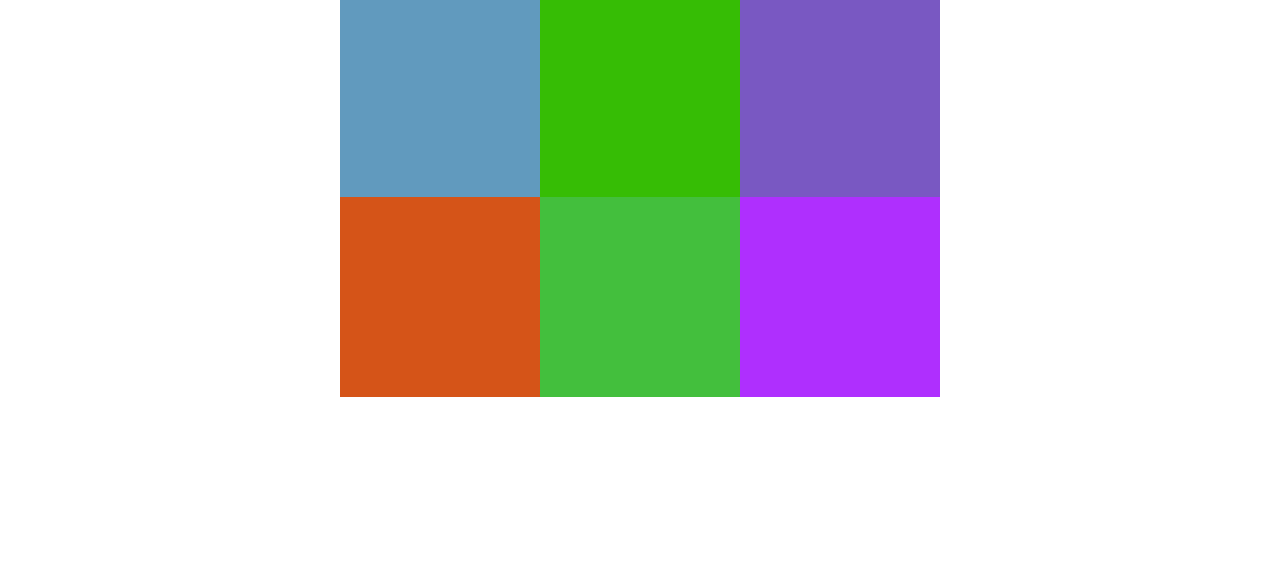
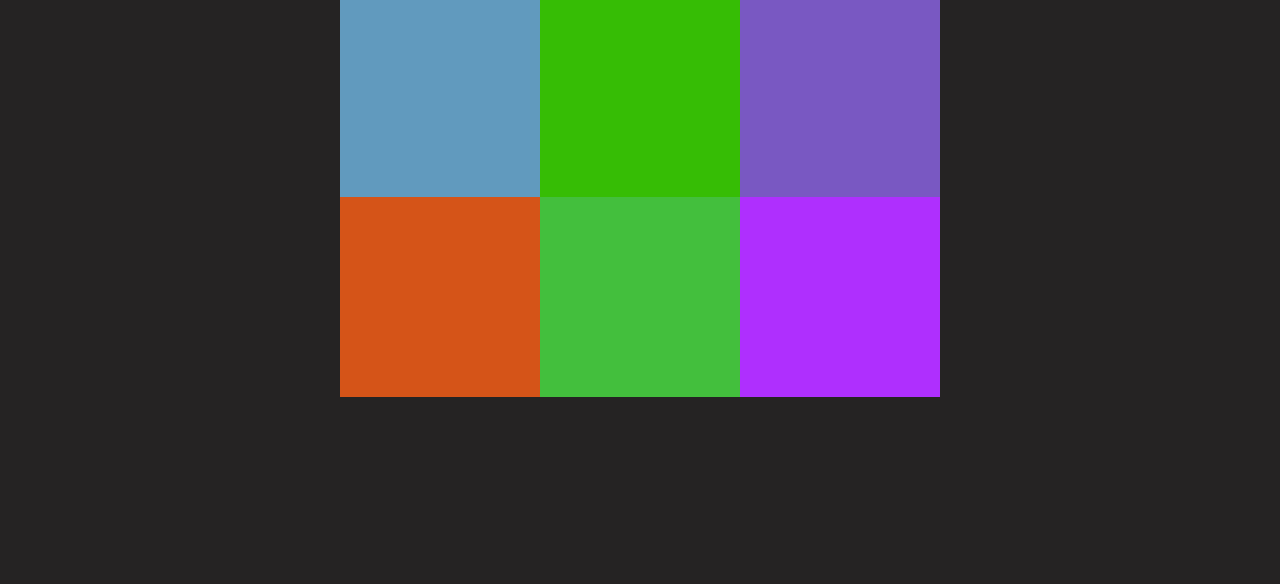
Before and after one commit to gariki/jsdojo, a plain HTML site: page GuessingGame.html in a window 1280 px wide. Shown: the part 216-800 px from the top of the page. Drawn offline with Linux system fonts and the light colour scheme.

Commit message:
color guess game done

```diff
--- a/GuessingGame.css
+++ b/GuessingGame.css
@@ -11,6 +11,9 @@
 
 }
 
+body{
+    background-color: #252323
+}
 h1{
     height: 5rem;
 }
```
Also changed, not shown: todo.txt (added).
